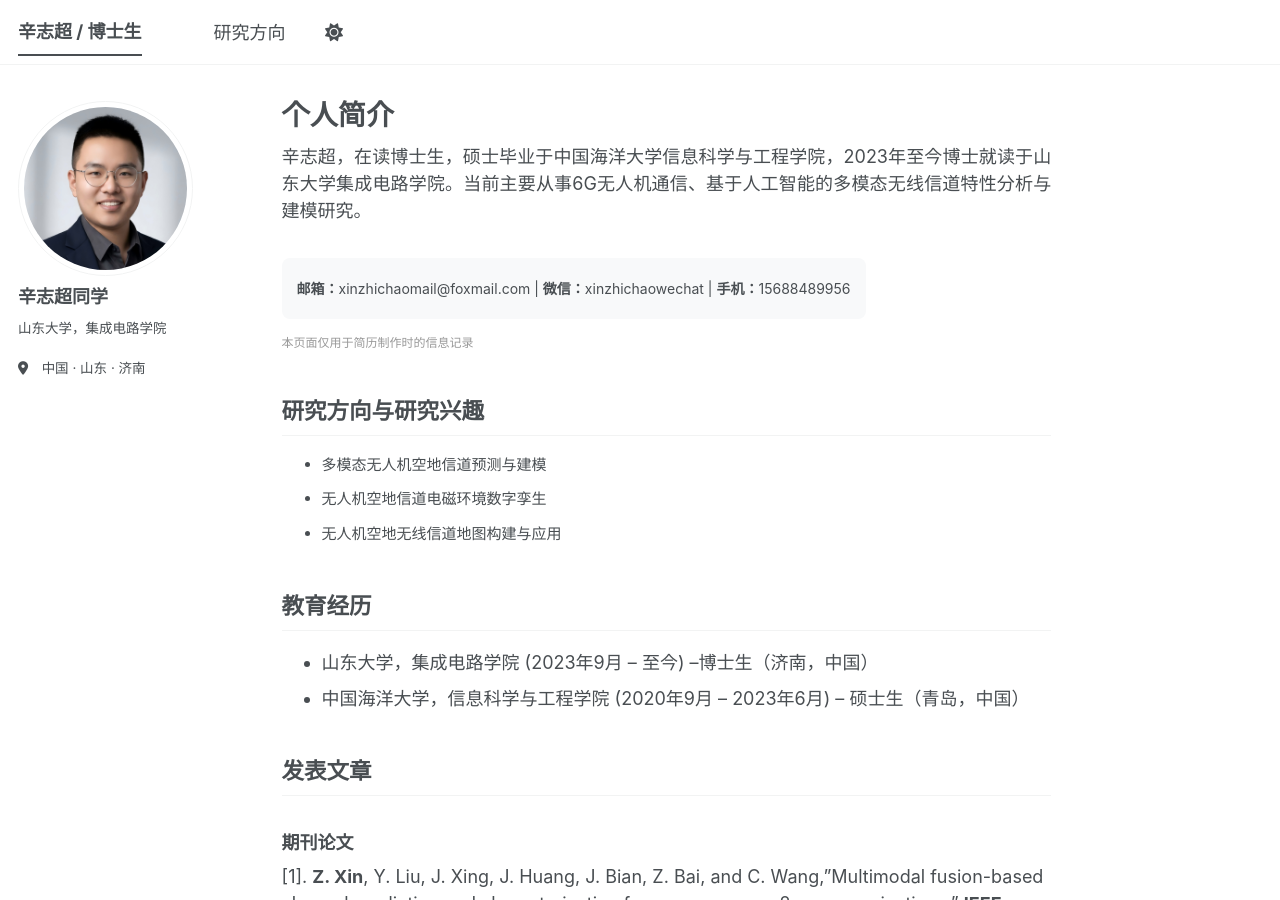
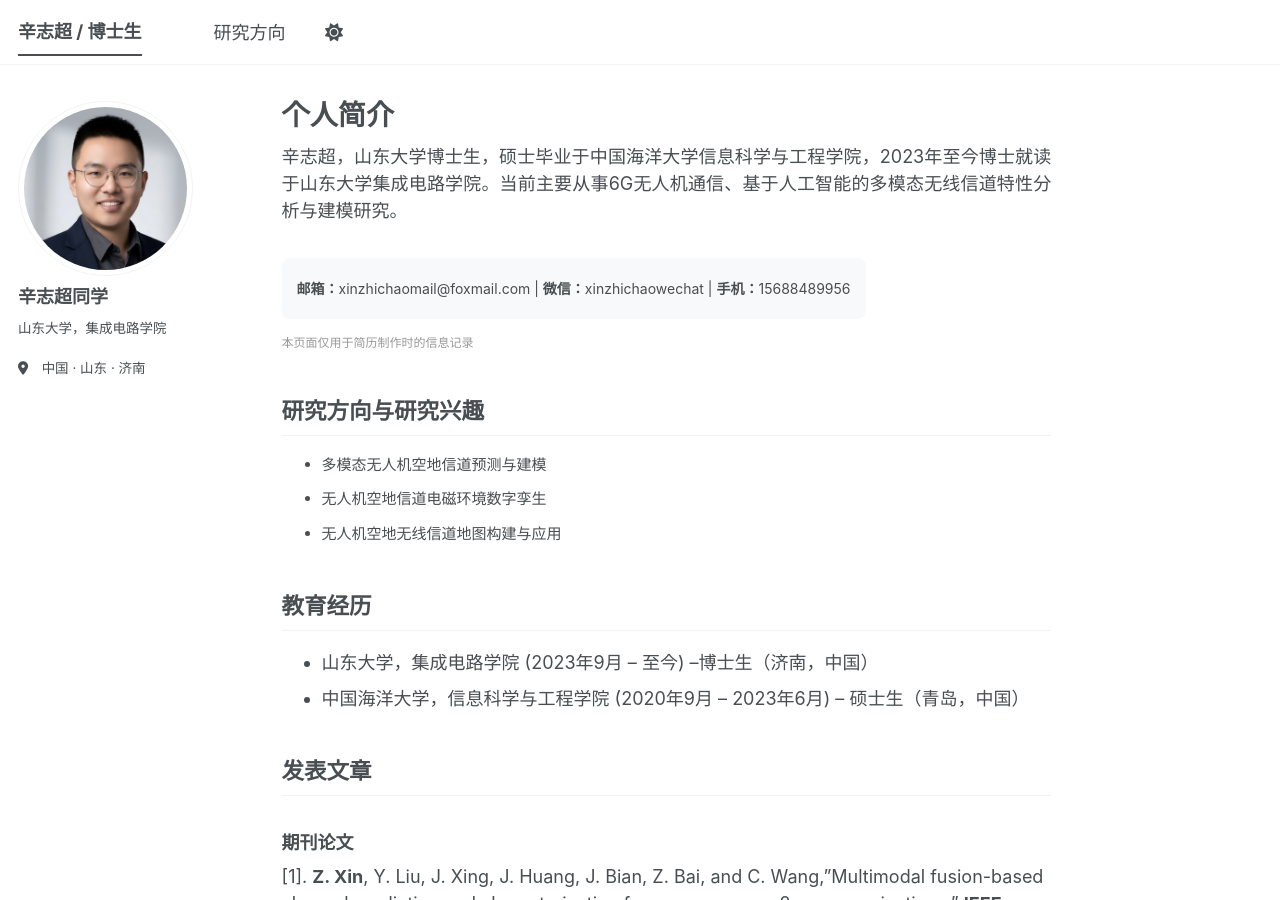
Before and after one commit to zhichaoxin/zhichaoxin.github.io, a Jekyll site: the page built from _pages/about.md, in a window 1280 px wide and 900 px high. Built offline with Jekyll 4.4.1, drawn with Linux system fonts in a browser that asks for light colours; a script bundle is joined from its source files by our own code; library files that are not in the unit come from our copies.

Commit message:
Update about.md

```diff
--- a/_pages/about.md
+++ b/_pages/about.md
@@ -8,7 +8,7 @@ redirect_from:
   - /about.html
 ---
 
-<div style="text-align: justify">辛志超，在读博士生，硕士毕业于中国海洋大学信息科学与工程学院，2023年至今博士就读于山东大学集成电路学院。当前主要从事6G无人机通信、基于人工智能的多模态无线信道特性分析与建模研究。</div>
+<div style="text-align: justify">辛志超，山东大学博士生，硕士毕业于中国海洋大学信息科学与工程学院，2023年至今博士就读于山东大学集成电路学院。当前主要从事6G无人机通信、基于人工智能的多模态无线信道特性分析与建模研究。</div>
 
 
   <!-- 联系方式美化 -->
```
